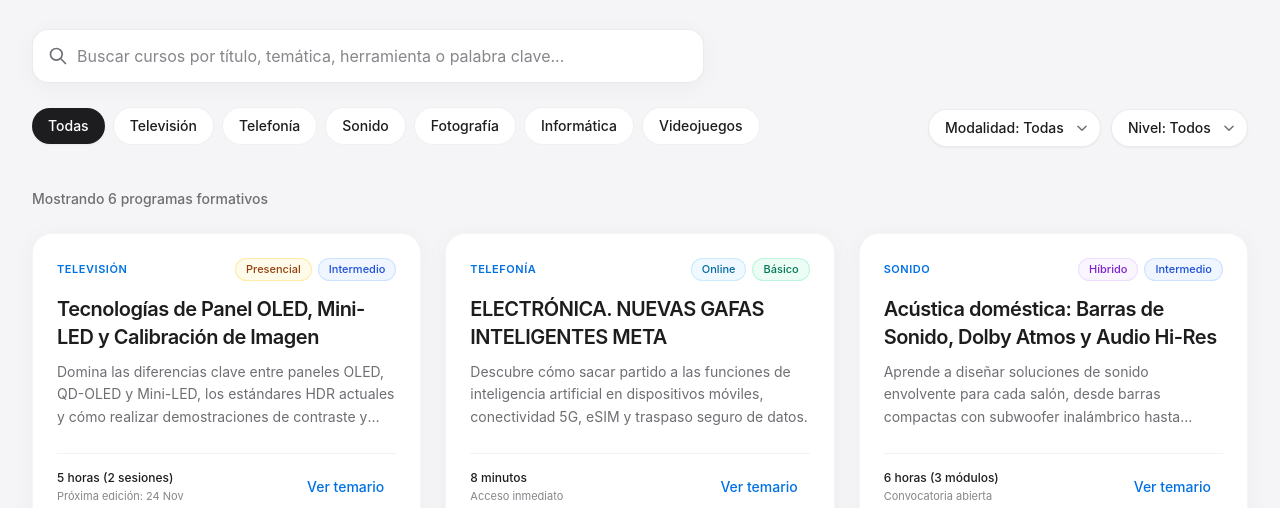
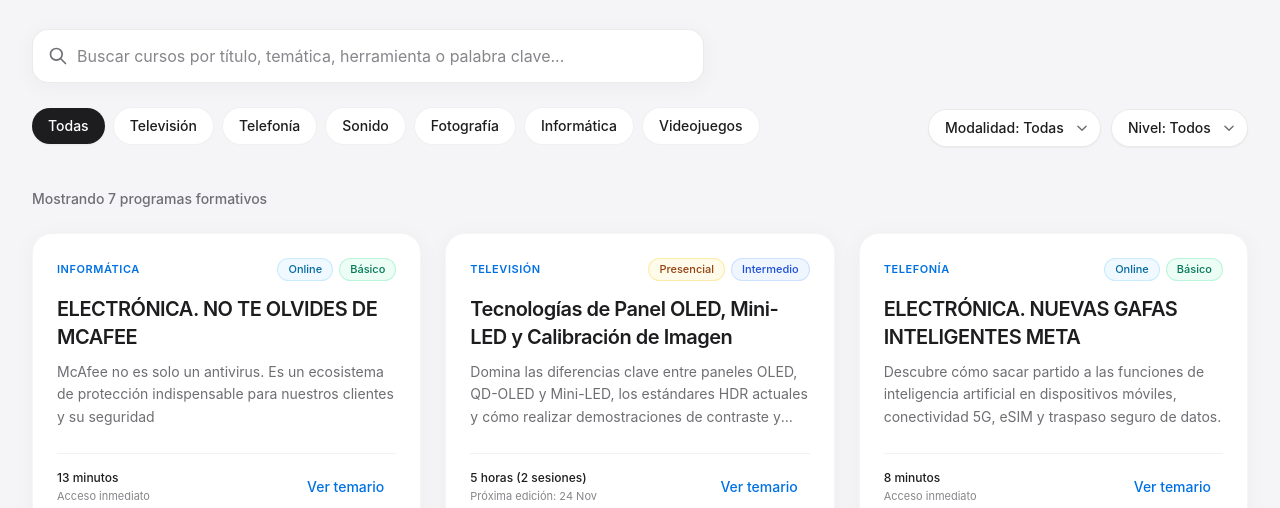
Before and after one commit to odinfantes-lab/Catalogo-de-cursos-de-Electronica, a plain HTML site: page index.html in a window 1280 px wide. Shown: the part 292-800 px from the top of the page. Drawn offline with nearby package versions, Linux system fonts and the light colour scheme.

Commit message:
Update index.html
añadi Mcafee

```diff
--- a/index.html
+++ b/index.html
@@ -544,7 +544,33 @@
             "Videojuegos"
         ];
 
-        const CURSOS_DATA = [
+  const CURSOS_DATA = [
+    {
+        "id": "curso-1794678549975",
+        "titulo": "ELECTRÓNICA. NO TE OLVIDES DE MCAFEE",
+        "categoria": "Informática",
+        "modalidad": "Online",
+        "nivel": "Básico",
+        "duracion": "13 minutos",
+        "fecha": "Acceso inmediato",
+        "publico": "Todos",
+        "resumen": "McAfee no es solo un antivirus. Es un ecosistema de protección indispensable para nuestros clientes y su seguridad",
+        "descripcion": "McAfee no es solo un antivirus. Es un ecosistema de protección indispensable para nuestros clientes y su seguridad. Pero es necesario que estos sepan que lo necesitan. Para ello, el vendedor deberá dominar todas las características del producto con el fin de buscar la solución personalizada para cada necesidad de nuestros clientes.",
+        "temario": [
+            "1",
+            "McAfee Livesafe",
+            "Conoce Livesave. No es un antivirus, es todo un ecosistema de protección.",
+            "McAfee Fraudes",
+            "Cuidado con los fraudes que existen en la red. ¿Los conoces? Pues es fundamental para aconsejar a tus clientes.",
+            "Renovación automática",
+            "Explica la renovación automática de McAfee para ofrecer seguridad a tus vlientes"
+        ],
+        "objetivos": [
+            "Aprender"
+        ],
+        "requisitos": "Ninguno",
+        "enlaceInscripcion": "https://wd3.myworkday.com/elcorteingles/learning/course/4fd481c85a771001e282be26f68e0000/lesson/a4a8999501421001e356b3d16edd0000?type=9882927d138b100019b928e75843018d"
+    },
     {
         "id": "curso-tv-1",
         "titulo": "Tecnologías de Panel OLED, Mini-LED y Calibración de Imagen",
```
